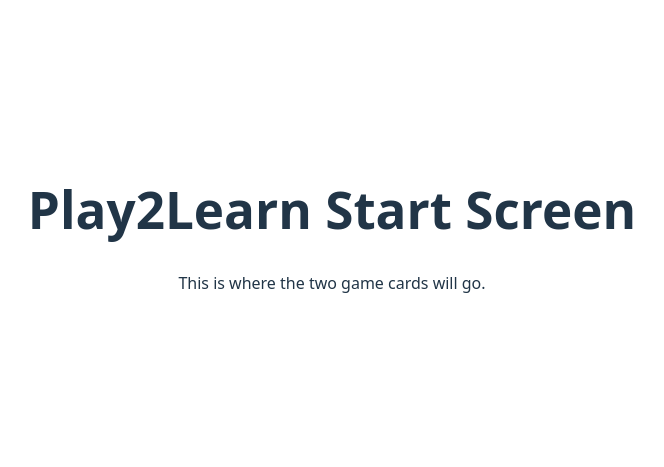
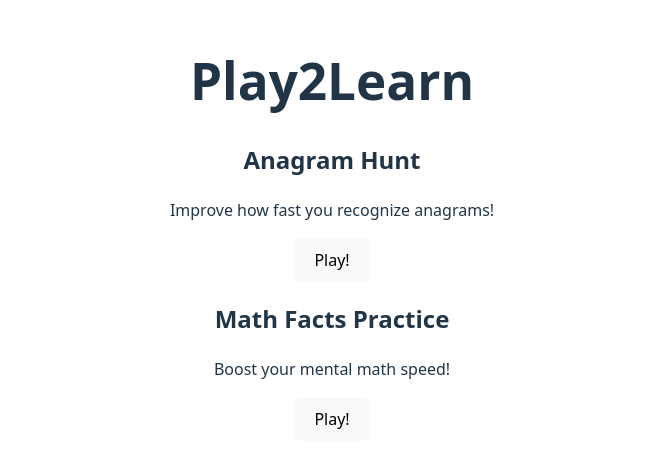
Before and after one commit to Sleppy23/FAU-Project-Play2Learn, a Vue app in the folder FAU-Project-Play2Learn/: page / in a window 1280 px wide. Shown: the part 171-638 px from the top of the page, without its empty margins (308-972 px from the left). Built offline with nearby package versions, Linux system fonts and the light colour scheme.

Commit message:
Implement GameCard component with props and update StartScreen layout

```diff
--- /dev/null
+++ b/FAU-Project-Play2Learn/src/components/GameCard.vue
@@ -0,0 +1,25 @@
+<template>
+  <div>
+    <h2>{{ title }}</h2>
+    <p>{{ description }}</p>
+    <!-- here we’ll put a router-link with a button -->
+     <router-link :to="to">
+       <button>{{ button }}</button>
+     </router-link>
+  </div>
+</template>
+
+<script>
+export default {
+  name: 'GameCard',
+  props: {
+    title: String,
+    description: String,
+    button: {
+    type: String,
+    default: 'Play!',
+  },
+  to: String
+  }
+};
+</script>
--- a/FAU-Project-Play2Learn/src/views/StartScreen.vue
+++ b/FAU-Project-Play2Learn/src/views/StartScreen.vue
@@ -1,12 +1,32 @@
 <template>
   <div>
-    <h1>Play2Learn Start Screen</h1>
-    <p>This is where the two game cards will go.</p>
+    <h1>Play2Learn</h1>
+
+    <div class="cards">
+      <GameCard
+        title="Anagram Hunt"
+        description="Improve how fast you recognize anagrams!"
+        buttonText="Play now!"
+        to="/anagram"
+      />
+
+      <GameCard
+        title="Math Facts Practice"
+        description="Boost your mental math speed!"
+        buttonText="Play now!"
+        to="/math"
+      />
+    </div>
   </div>
 </template>
 
 <script>
+import GameCard from '../components/GameCard.vue';
+
 export default {
   name: 'StartScreen',
+  components: {
+    GameCard,
+  },
 };
 </script>
```
